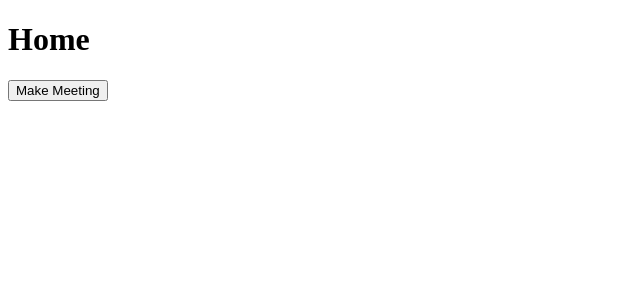
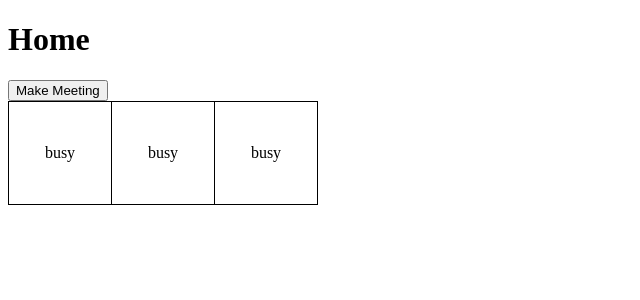
Before and after one commit to crab-projects/crab-meet, a React (Create React App) app in the folder frontend/: page / in a window 1280 px wide. Shown: the top 300 px of the page, without its empty margins (0-640 px from the left). Built offline with nearby package versions, Linux system fonts and the light colour scheme.

Commit message:
Make basic table that responds to clicks

```diff
--- a/frontend/src/Home.js
+++ b/frontend/src/Home.js
@@ -3,12 +3,36 @@ import { Link } from 'react-router-dom';
 
 
 export default function Home() {
+    const [ times, setTimes] = React.useState(["busy", "busy", "busy"]);
+
+    const handleChange = (index) => {
+      const newTimes = [...times];
+      newTimes[index] = newTimes[index] === 'busy' ? 'free' : 'busy';
+      setTimes(newTimes);
+    }
+
     return (
       <>
+        <style>{`
+          table, tr, td {
+            border: 1px solid black;
+            border-collapse: collapse;
+          }
+          td {
+            width: 100px;
+            height: 100px;
+            text-align: center;
+          }
+        `}</style>
         <h1>Home</h1>
         <Link to="/make">
           <button type="button">Make Meeting</button>
         </Link>
+        <table>
+          <tr>
+          {times.map((time, index) => <td onClick={() => handleChange(index)} value={times[index]}>{time}</td>)}
+          </tr>
+        </table>
       </>
     );
   }
```
Also changed, not shown: frontend/src/Meeting.js (line endings or trailing spaces).
